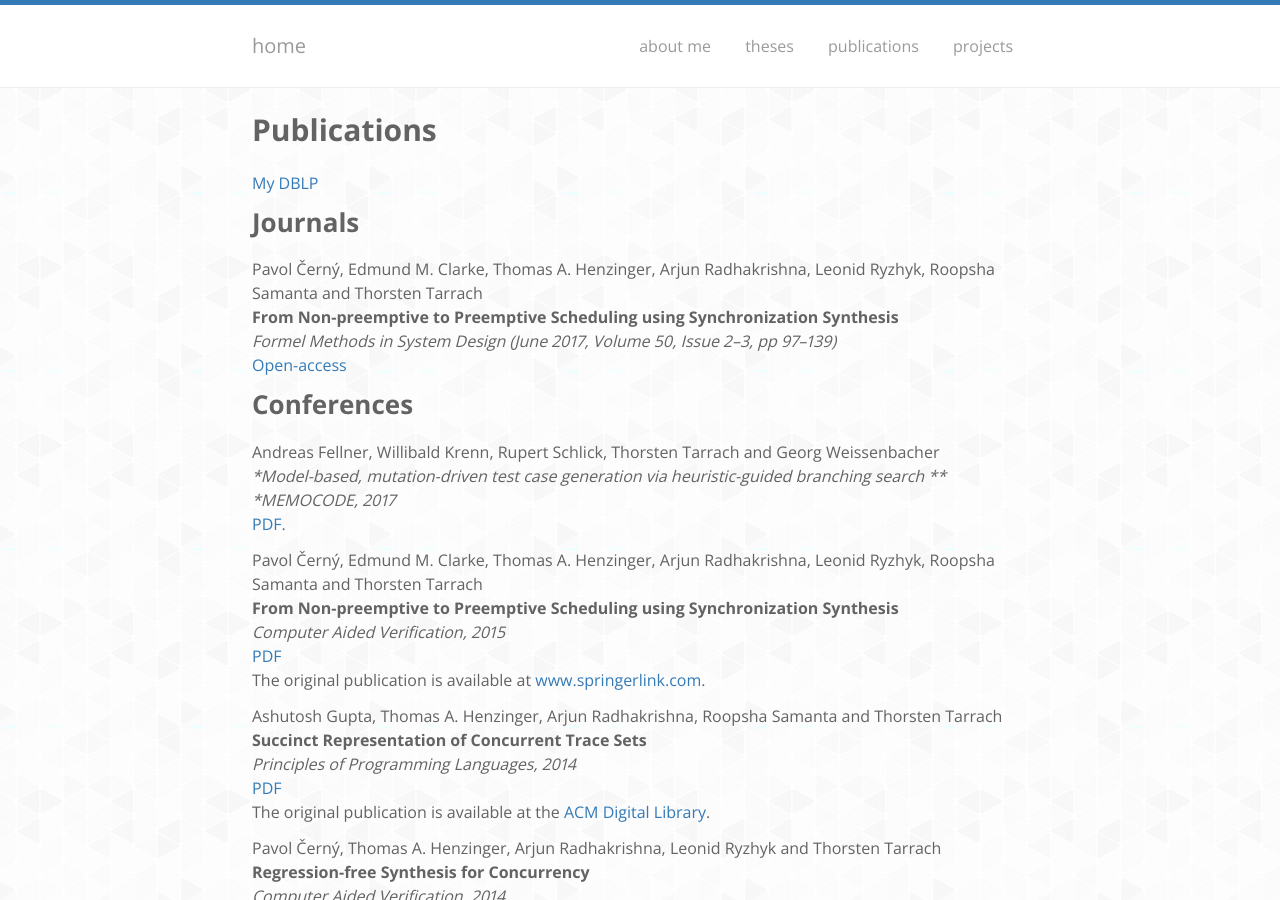
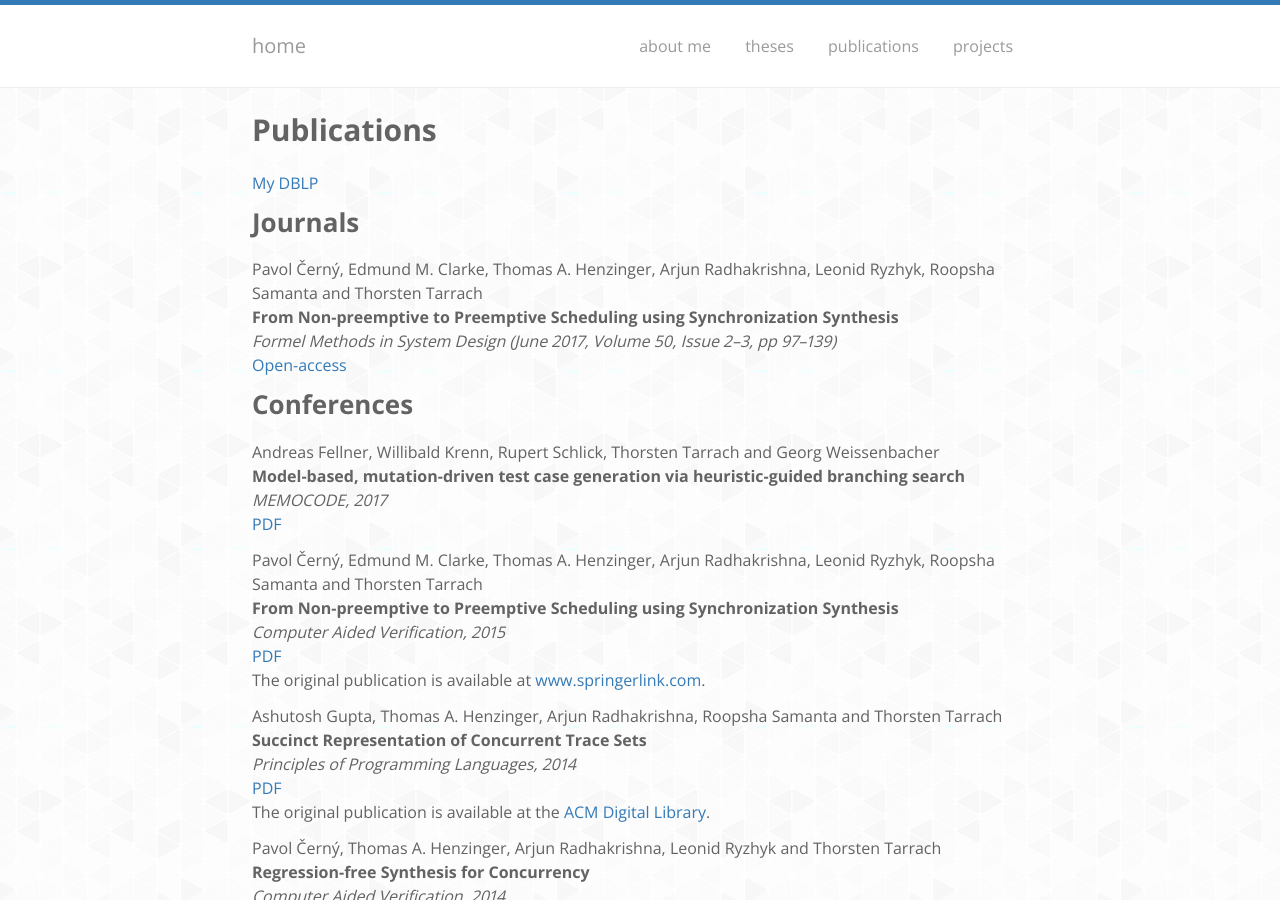
Before and after one commit to thorstent/thorstent.github.io, a Jekyll site: the page built from publications/index.md, in a window 1280 px wide and 900 px high. Built offline with Jekyll 4.4.1, drawn with Linux system fonts in a browser that asks for light colours; nearby versions of some CDN libraries.

Commit message:
fixed formatting

```diff
--- a/publications/index.md
+++ b/publications/index.md
@@ -18,9 +18,9 @@
 -----------
 
 Andreas Fellner, Willibald Krenn, Rupert Schlick, Thorsten Tarrach and Georg Weissenbacher
-**Model-based, mutation-driven test case generation via heuristic-guided branching search **
+**Model-based, mutation-driven test case generation via heuristic-guided branching search**
 *MEMOCODE, 2017*
-[PDF](2017memocode-mutation-heuristics.pdf).
+[PDF](2017memocode-mutation-heuristics.pdf)
 
 Pavol Černý, Edmund M. Clarke, Thomas A. Henzinger, Arjun Radhakrishna, Leonid Ryzhyk, Roopsha Samanta and Thorsten Tarrach
 **From Non-preemptive to Preemptive Scheduling using Synchronization Synthesis**
```
